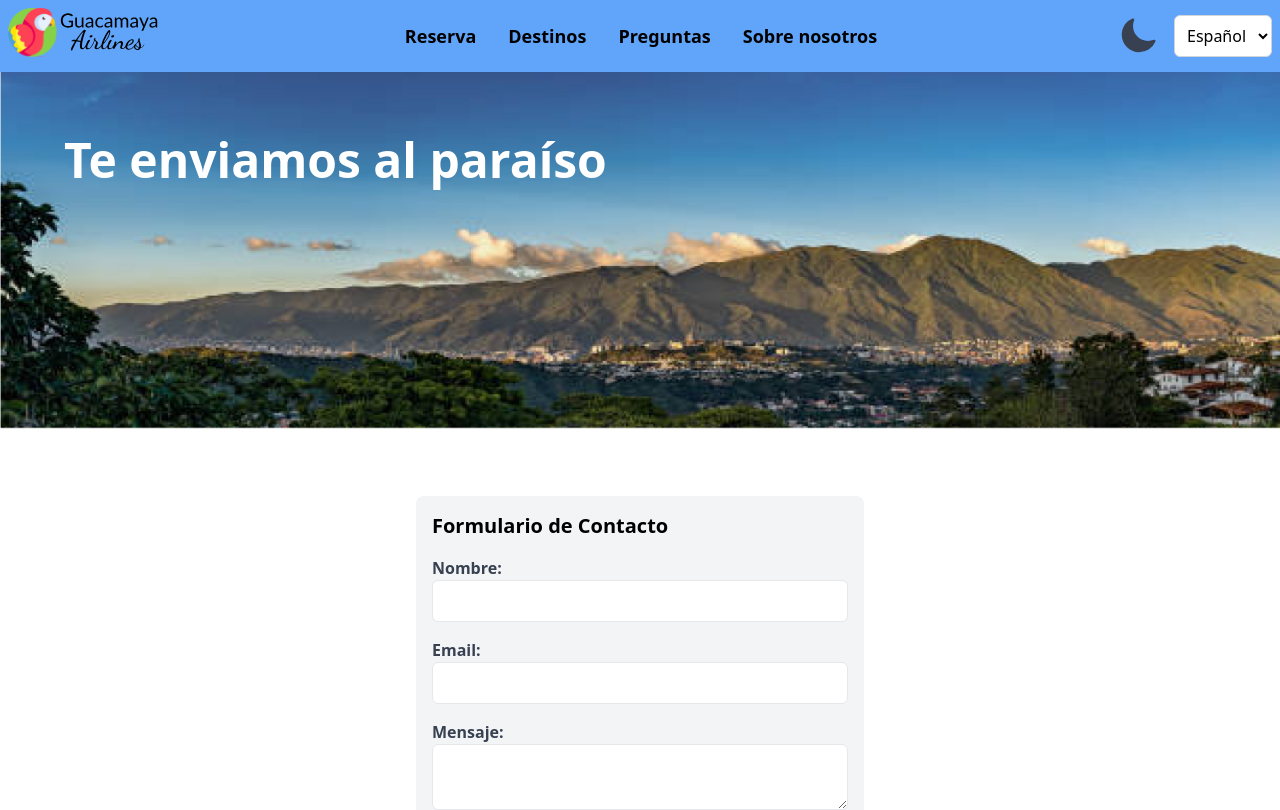
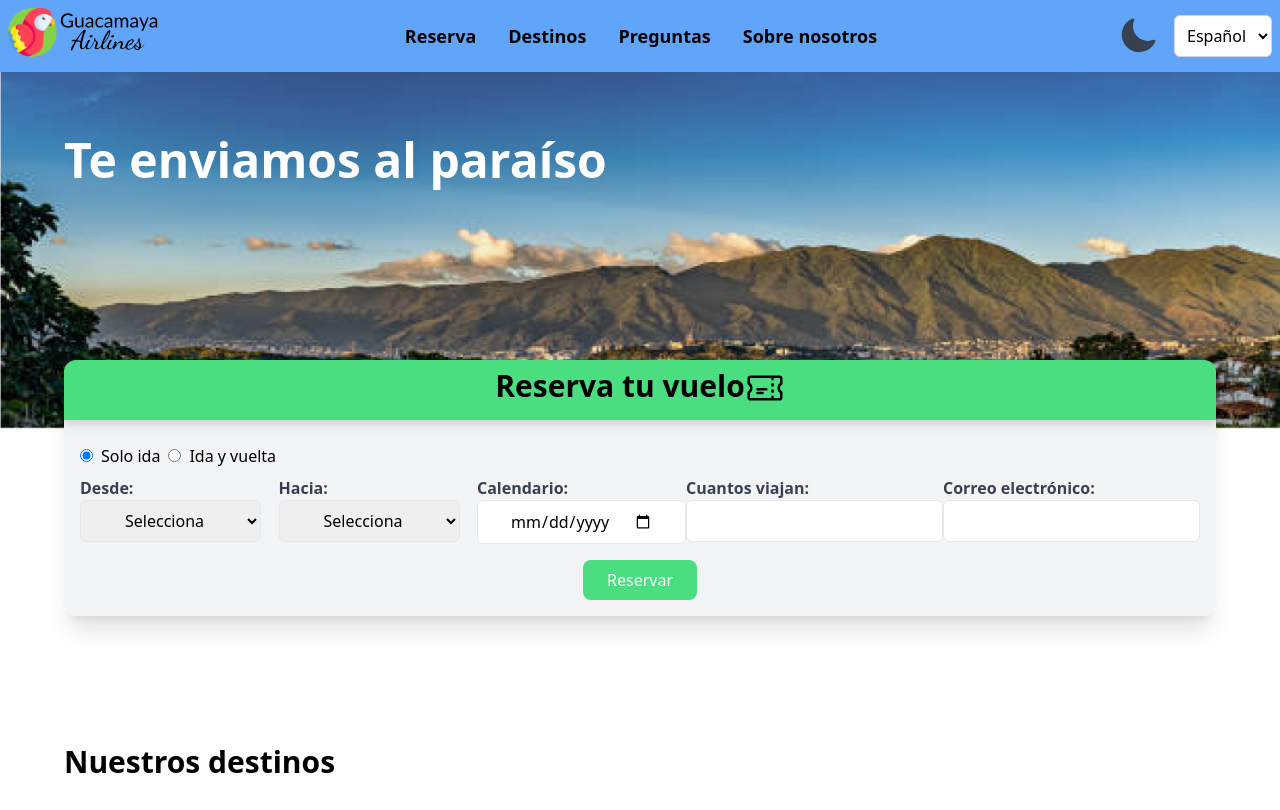
Before and after one commit to CarlosArgelio/guacamaya-airlines, a React (Vite) app in the folder frontend/: page / in a window 1280 px wide. Shown: the top 810 px of the page. Built offline with nearby package versions, Linux system fonts and the light colour scheme.

Commit message:
style:changing the style of the flight reservation form

```diff
--- a/frontend/src/components/Form.jsx
+++ b/frontend/src/components/Form.jsx
@@ -1,54 +1,129 @@
-import { useState } from 'react';
+import { useState } from "react";
+import { TicketIcon } from "@heroicons/react/24/outline";
+import "cally";
 
 function Form() {
-  const [name, setName] = useState('');
-  const [email, setEmail] = useState('');
-  const [message, setMessage] = useState('');
+  // const [name, setName] = useState("");
+  const [email, setEmail] = useState("");
 
   const handleSubmit = (event) => {
     event.preventDefault();
-    // Aquí puedes hacer algo con los datos del formulario, como enviarlos a un servidor
-    console.log('Datos del formulario:', { name, email, message });
+
+    console.log("Datos del formulario:", { name, email });
   };
 
   return (
-    <div className="max-w-md mx-auto mt-10 p-4 bg-gray-100 rounded-lg">
-      <h1 className="text-xl font-bold mb-4">Formulario de Contacto</h1>
+    <div className="relative max-w-6xl -top-24 mx-auto rounded-b-xl shadow-xl">
+
+      <div className="flex rounded-t-xl pt-2 justify-center bg-green-400 drop-shadow-lg">
+        <h1 className="text-3xl font-bold mb-4">Reserva tu vuelo</h1>
+        <TicketIcon className="w-10 h-10" />
+      </div>
+
+    <div className="max-w-6xl -top-24 mx-auto  p-4 bg-gray-100 rounded-b-xl ">
       <form onSubmit={handleSubmit}>
-        <div className="mb-4">
-          <label htmlFor="name" className="block text-gray-700 font-semibold">Nombre:</label>
+
+        <div className="py-2">
+
         <input
-            type="text"
-            id="name"
-            className="w-full px-3 py-2 border rounded-md"
-            value={name}
-            onChange={(e) => setName(e.target.value)}
+          id="draft"
+          className="peer/draft"
+          type="radio"
+          name="status"
+          checked
+        />
+        <label className=" px-2  py-2">Solo ida</label>
+
+        <input
+          id="published"
+          className="peer/published"
+          type="radio"
+          name="status"
+        />
+        <label className="px-2  py-2">Ida y vuelta</label>
+        </div>
+
+        <div className=" flex flex-col md:flex-row">
+
+          <div className="md:w-1/4 mb-4">
+            <label htmlFor="name" className="block text-gray-700 font-semibold">
+              Desde:
+            </label>
+            <select id="select" className="w-auto px-10 py-2 border rounded-md " >
+              <option value="">Selecciona</option>
+              <option value="english">Caracas</option>
+            </select>
+
+          </div>
+          <div className="md:w-1/4 mb-4">
+            <label htmlFor="name" className="block text-gray-700 font-semibold">
+              Hacia:
+            </label>
+            <select id="select" className="w-auto px-10 py-2 border rounded-md " >
+              <option value="">Selecciona</option>
+              <option value="english">Caracas</option>
+            </select>
+          </div>
+
+          <div className="md:w-1/4 mb-4">
+            <label className="block text-gray-700 font-semibold">
+              Calendario:
+            </label>
+            <input
+              type="date"
+              id="date"
+              className="w-auto px-8 py-2 border rounded-md"
               required
             />
           </div>
-        <div className="mb-4">
-          <label htmlFor="email" className="block text-gray-700 font-semibold">Email:</label>
+
+          <div className="md:w-1/4 mb-4">
+            <label className="block text-gray-700 font-semibold">
+              Cuantos viajan:
+            </label>
+            <input
+              type="number"
+              id="date"
+              className="w-auto px-3 py-2 border rounded-md"
+              required
+            />
+
+            {/* <calendar-range months="2">
+  <div className="flex">
+    <calendar-month></calendar-month>
+    <calendar-month offset="1"></calendar-month>
+  </div>
+</calendar-range> */}
+          </div>
+          <div className="md:w-1/4 mb-4">
+            <label
+              htmlFor="email"
+              className="block text-gray-700 font-semibold"
+            >
+              Correo electrónico:
+            </label>
             <input
               type="email"
               id="email"
-            className="w-full px-3 py-2 border rounded-md"
+              className="w-auto px-3 py-2 border rounded-md"
               value={email}
               onChange={(e) => setEmail(e.target.value)}
               required
             />
           </div>
-        <div className="mb-4">
-          <label htmlFor="message" className="block text-gray-700 font-semibold">Mensaje:</label>
-          <textarea
-            id="message"
-            className="w-full px-3 py-2 border rounded-md"
-            value={message}
-            onChange={(e) => setMessage(e.target.value)}
-            required
-          ></textarea>
         </div>
-        <button type="submit" className="bg-blue-500 text-white px-4 py-2 rounded-md">Enviar</button>
+
+        <div className="text-center">
+
+        <button
+          type="submit"
+          className="bg-green-400 text-white px-6 py-2 rounded-lg"
+        >
+          Reservar
+        </button>
+        </div>
       </form>
+    </div>
     </div>
   );
 }
```
Lines whose indentation alone changed are shown as unchanged.
